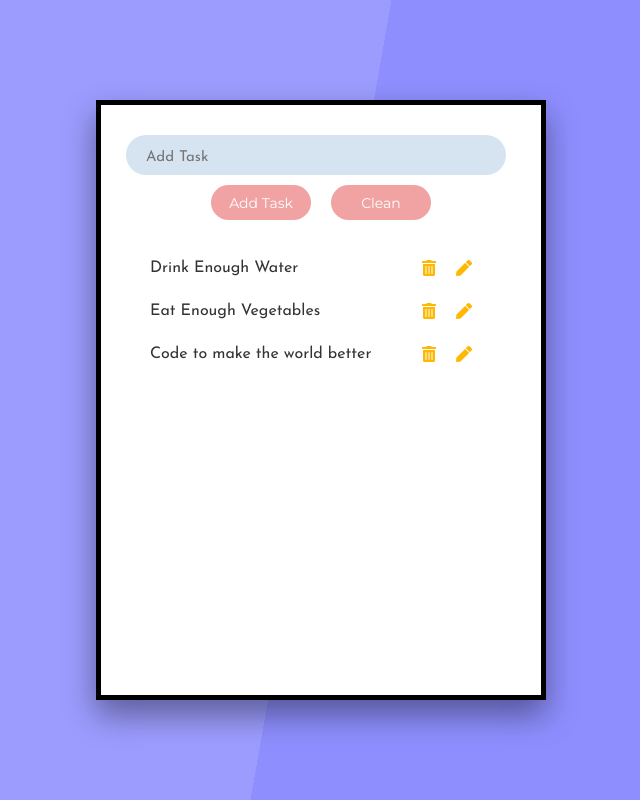
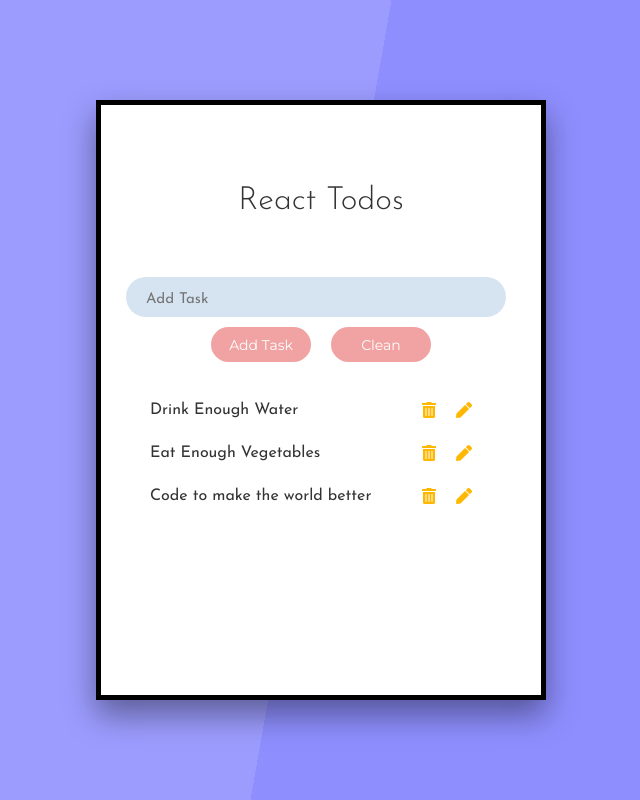
Before and after one commit to idenhan/react-todos, a React (Create React App) app: page / in a window 1280 px wide. Shown: the whole page, without its empty margins (319-959 px from the left). Built offline with nearby package versions, Linux system fonts and the light colour scheme.

Commit message:
Create Header

```diff
--- a/src/App.css
+++ b/src/App.css
@@ -25,6 +25,14 @@
   padding: 30px;
   box-sizing: border-box;
   box-shadow: 0 15px 30px rgba(0, 0, 0, 0.4);
+}
+
+.header h1 {
+  color: #333333;
+  font-weight: 300;
+  text-align: center;
+  margin: 50px 20px 60px 20px;
+  font-family: 'Josefin Sans', serif;
 }
 
 .main {
--- a/src/App.js
+++ b/src/App.js
@@ -3,12 +3,14 @@ import List from "./components/List";
 import ListContextProvier from "./context/ListContext";
 import "./App.css";
 import TaskForm from "./components/TaskForm";
+import Header from "./components/Header";
 
 const App = () => {
   return (
     <ListContextProvier>
       <div className="container">
         <div className="app-wrapper">
+          <Header />
           <div className="main">
             <TaskForm />
             <List />
--- /dev/null
+++ b/src/components/Header.jsx
@@ -0,0 +1,11 @@
+import React from "react";
+
+const Header = () => {
+  return (
+    <div className="header">
+      <h1>React Todos</h1>
+    </div>
+  );
+};
+
+export default Header;
```
